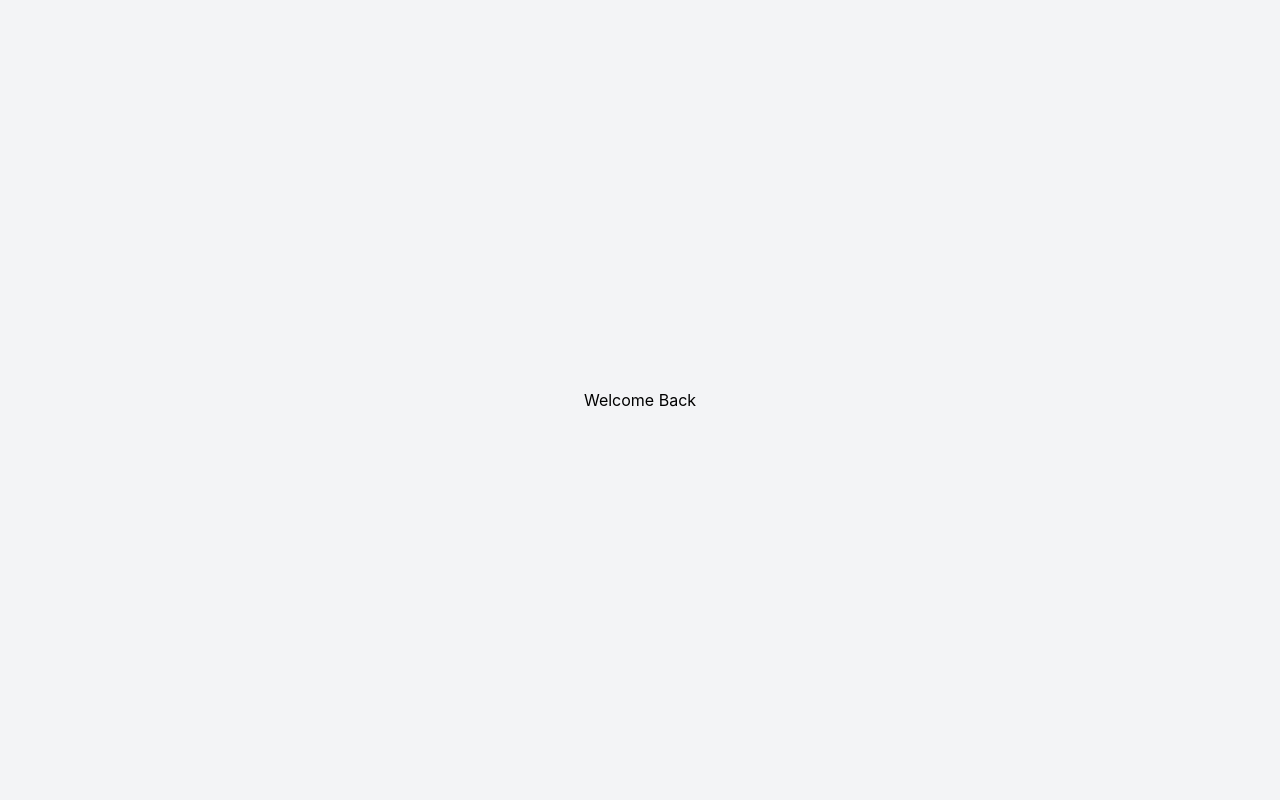
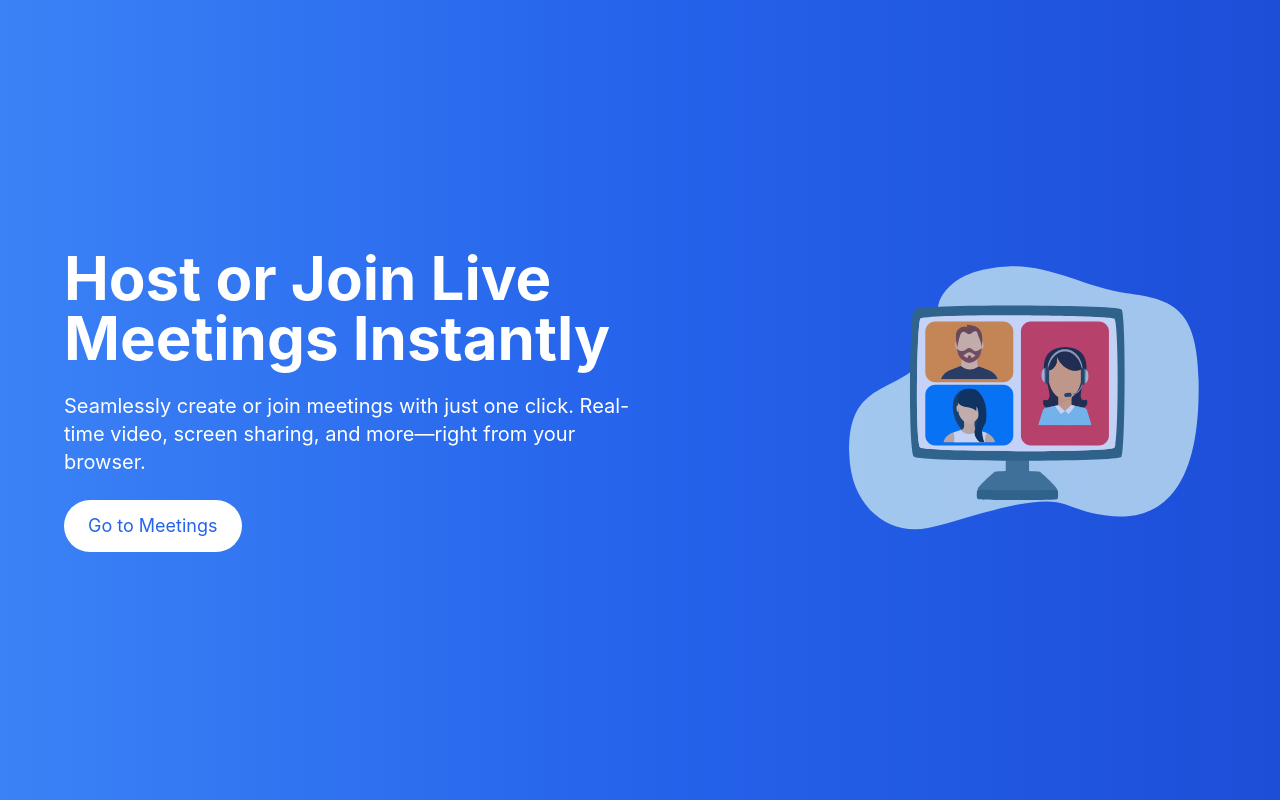
Before and after one commit to kahnu044/videosdk-react-node-app, a React (Create React App) app in the folder client/: page / in a window 1280 px wide. Built offline with nearby package versions, Linux system fonts and the light colour scheme; sample sign-in values are in the browser's storage.

Commit message:
Home page updated

```diff
--- a/client/src/pages/Home.js
+++ b/client/src/pages/Home.js
@@ -1,11 +1,54 @@
-import React from "react";
+import React, { useEffect, useState } from "react";
+import { useNavigate } from "react-router";
 
-const Home = () => {
+function Home() {
+  const [isLoggedIn, setIsLoggedIn] = useState(false);
+  const navigate = useNavigate();
+
+  useEffect(() => {
+    const token = localStorage.getItem("token");
+    if (token) {
+      setIsLoggedIn(true);
+    }
+  }, []);
+
+  const handleGetStarted = () => {
+    if (isLoggedIn) {
+      navigate("/meetings");
+    } else {
+      navigate("/login");
+    }
+  };
+
   return (
-    <div className="flex flex-col lg:flex-row items-center justify-center  lg:justify-evenly min-h-screen bg-gray-100 p-4">
-      Welcome Back
-    </div>
+    <section className="flex flex-col lg:flex-row justify-between items-center h-screen px-8 lg:px-16 bg-gradient-to-r from-blue-500 via-blue-600 to-blue-700">
+      <div className="w-full lg:w-1/2 text-center lg:text-left space-y-6 text-white">
+        <h1 className="text-4xl lg:text-6xl font-bold">
+          Host or Join Live Meetings Instantly
+        </h1>
+        <p className="text-lg lg:text-xl">
+          Seamlessly create or join meetings with just one click. Real-time
+          video, screen sharing, and more—right from your browser.
+        </p>
+        <div className="flex justify-center lg:justify-start space-x-4">
+          <button
+            onClick={handleGetStarted}
+            className="bg-white text-blue-600 px-6 py-3 rounded-full text-lg hover:bg-gray-100 transition duration-300"
+          >
+            {!isLoggedIn ? "Get Started" : "Go to Meetings"}
+          </button>
+        </div>
+      </div>
+
+      <div className="w-full lg:w-1/2 mt-10 lg:mt-0 flex justify-center lg:justify-end">
+        <img
+          src="/meetings_hero.svg"
+          alt="Live Meeting "
+          className="w-3/4 lg:w-2/3 animate-pulse"
+        />
+      </div>
+    </section>
   );
-};
+}
 
 export default Home;
```
Also changed, not shown: client/public/meetings_hero.svg (added).
